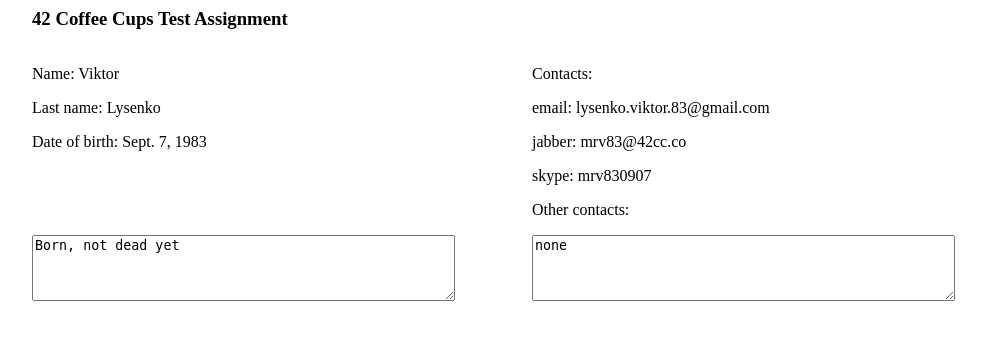
After one commit to mrv83/django-test, a Django app: template django_tests/templates/content.html in a window 1280 px wide. The commit adds this page. Shown: the top 340 px of the page, without its empty margins (108-1094 px from the left). Run offline with Django 3.2, Linux system fonts and the light colour scheme; the template is opened without the code that fills it: values that come from a table or form of the project are taken from there, others are empty; data comes from the database, SQL or seed files in the repository.

Commit message:
ticket1: make base.html + content.html

```diff
--- a/accounts/fixtures/personal_data.json
+++ b/accounts/fixtures/personal_data.json
@@ -1,6 +1,6 @@
 [
   {
-    "model": "accounts.Personal_data",
+    "model": "accounts.PersonalData",
     "pk": 1,
     "fields": {
       "name": "Viktor",
--- a/accounts/models.py
+++ b/accounts/models.py
@@ -2,12 +2,12 @@ from django.db import models
 
 # Create your models here.
 
-# class PersonalData(models.Model):
-#     name = models.CharField(max_length=32, default='')
-#     surname = models.CharField(max_length=32, default='')
-#     date_of_birth = models.DateField(blank=True)
-#     bio = models.TextField(max_length=1024, blank=True, default='')
-#     email = models.EmailField(blank=True)
-#     jabber = models.EmailField()
-#     skype = models.CharField(max_length=32, blank=True, default='')
-#     other_contact = models.TextField(max_length=1024, blank=True, default='')
+class PersonalData(models.Model):
+    name = models.CharField(max_length=32, default='')
+    surname = models.CharField(max_length=32, default='')
+    date_of_birth = models.DateField(blank=True)
+    bio = models.TextField(max_length=1024, blank=True, default='')
+    email = models.EmailField(blank=True)
+    jabber = models.EmailField()
+    skype = models.CharField(max_length=32, blank=True, default='')
+    other_contact = models.TextField(max_length=1024, blank=True, default='')
--- a/accounts/tests.py
+++ b/accounts/tests.py
@@ -8,14 +8,14 @@ import datetime
 
 from django.test import TestCase
 from django.core.urlresolvers import reverse
-from models import Personal_data
+from models import PersonalData
 
 
 class SimpleTest(TestCase):
     fixtures = ['personal_data.json']
 
     def test_data_found(self):
-        me = Personal_data.objects.get(pk=1)
+        me = PersonalData.objects.get(pk=1)
         self.assertEquals(me.pk, 1)
         self.assertEquals(me.name, "Viktor")
         self.assertEquals(me.surname, "Lysenko")
@@ -30,5 +30,5 @@ class SimpleTest(TestCase):
         base_url = reverse('home')
         response = self.client.get(base_url)
         self.assertEqual(response.status_code, 200)
-        me = Personal_data.objects.get(pk=1)
+        me = PersonalData.objects.get(pk=1)
         self.assertEqual(response.context['me'], me)
--- a/accounts/views.py
+++ b/accounts/views.py
@@ -1,6 +1,6 @@
 from django.shortcuts import render_to_response, get_object_or_404
-from accounts.models import Personal_data
+from accounts.models import PersonalData
 
 def personal_data_output(request):
-    me = get_object_or_404(Personal_data, pk=1)
-    return render_to_response('base.html', {'me': me})
+    me = get_object_or_404(PersonalData, pk=1)
+    return render_to_response('content.html', {'me': me})
--- /dev/null
+++ b/django_tests/templates/content.html
@@ -0,0 +1,27 @@
+    {% block for_css %}
+        {% load static from staticfiles %}
+        <link href="{% static 'css/base.css' %}" rel="stylesheet">
+    {% endblock for_css %}
+{% block content %}
+    <div class="content">
+        <div><h3>42 Coffee Cups Test Assignment</h3></div>
+        <div class="test_col test_col_left">
+            <div class="test_col_cont">
+                <p>Name: {{ me.name }}</p>
+                <p>Last name: {{ me.surname }}</p>
+                <p>Date of birth: {{ me.date_of_birth }}</p>
+            </div>
+            <textarea rows="4" cols="50" readonly>{{ me.bio }}</textarea>
+        </div>
+        <div class="test_col test_col_right">
+            <div class="test_col_cont">
+                <p>Contacts:</p>
+                <p>email: {{ me.email }}</p>
+                <p>jabber: {{ me.jabber }}</p>
+                <p>skype: {{ me.skype }}</p>
+                <p>Other contacts:</p>
+            </div>
+            <textarea rows="4" cols="50" readonly>{{ me.other_contact }}</textarea>
+        </div>
+    </div>
+{% endblock content %}
```
Also changed, not shown: django_tests/templates/base.html (+8 -23 lines).
